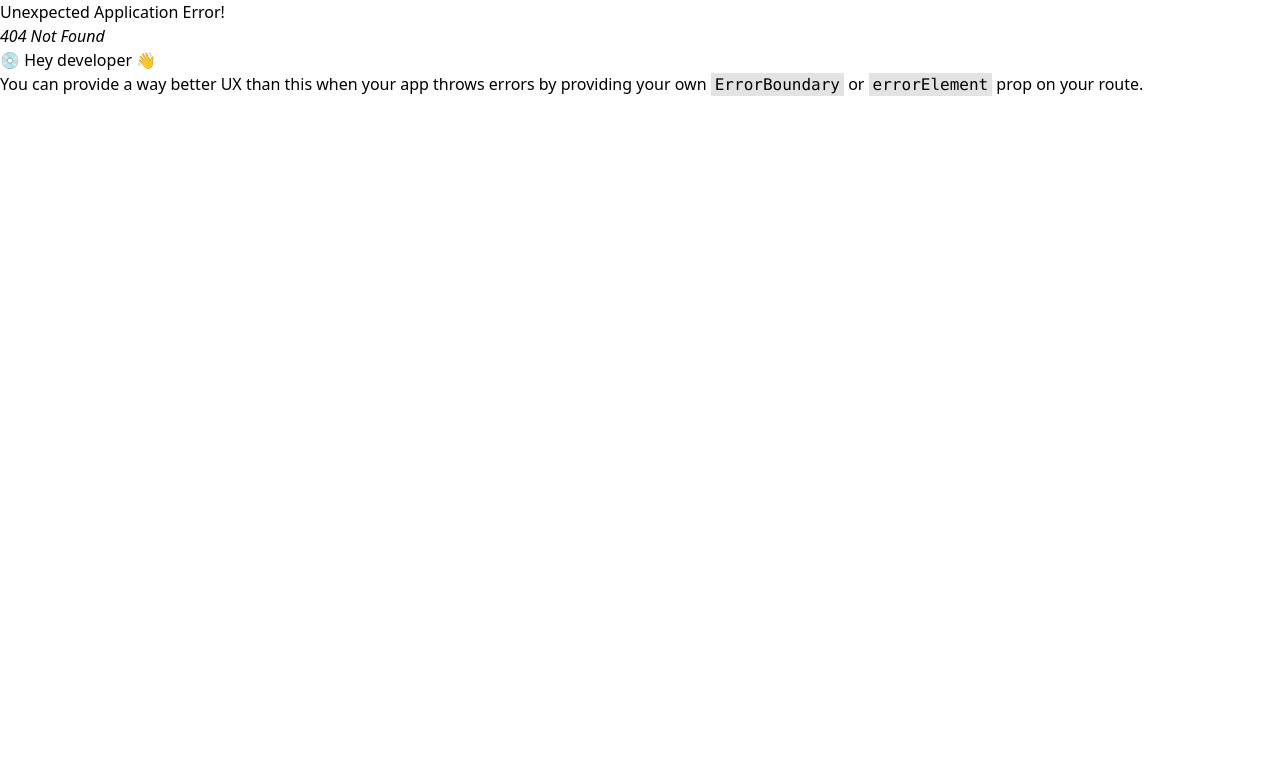
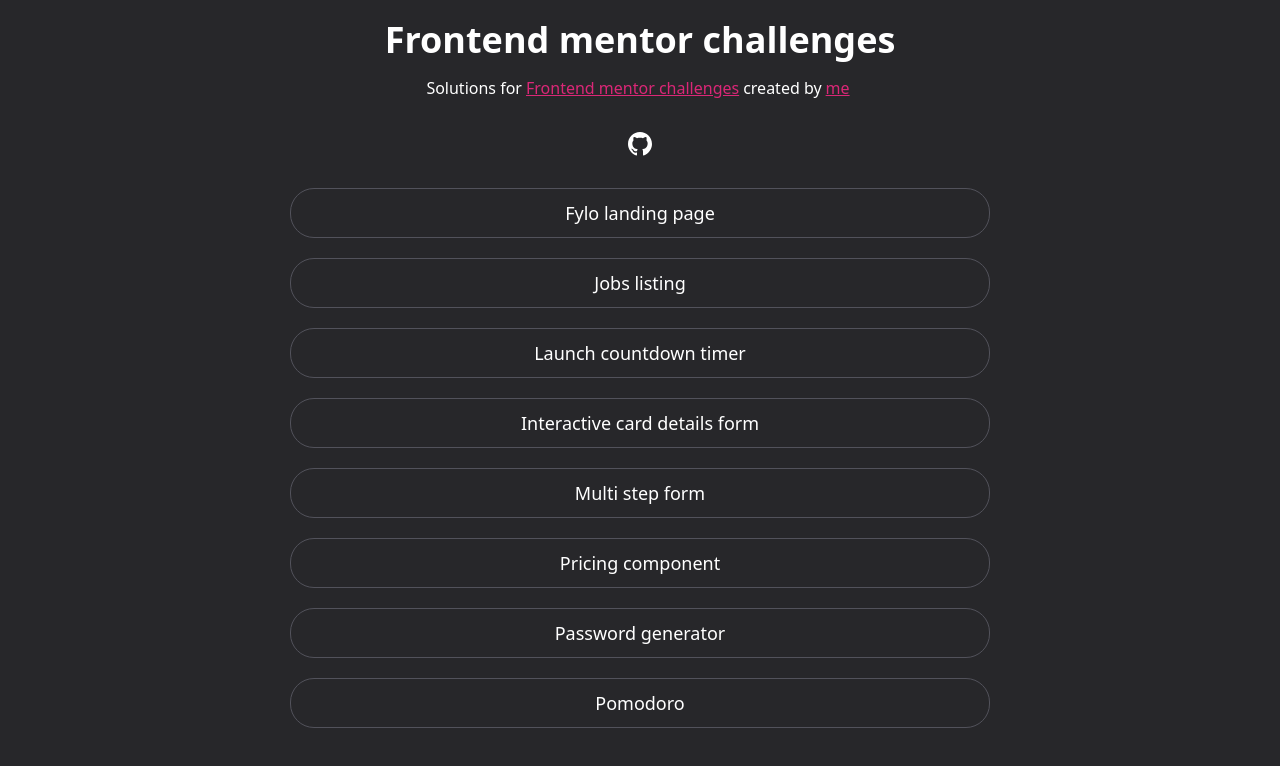
Before and after one commit to KamilGrocholski/chall, a React (Vite) app: page / in a window 1280 px wide. Before the commit this address had no page. Shown: the top 766 px of the page. Built offline with nearby package versions, Linux system fonts and the light colour scheme; a web font is replaced by a local one.

Commit message:
home page

```diff
--- a/index.html
+++ b/index.html
@@ -3,10 +3,7 @@
   <head>
     <link rel="preconnect" href="https://fonts.googleapis.com" />
     <link rel="preconnect" href="https://fonts.gstatic.com" crossorigin />
-        <link
-            href="https://fonts.cdnfonts.com/css/bank-gothic"
-            rel="stylesheet"
-        />
+    <link href="https://fonts.cdnfonts.com/css/bank-gothic" rel="stylesheet" />
     <link
       href="https://fonts.googleapis.com/css2?family=Ubuntu:wght@400;500;700&display=swap"
       rel="stylesheet"
--- a/package.json
+++ b/package.json
@@ -19,6 +19,7 @@
     "react-dom": "^18.2.0",
     "react-hook-form": "^7.43.8",
     "react-icons": "^4.8.0",
+    "react-query": "^3.39.3",
     "react-router-dom": "^6.9.0",
     "zod": "^3.21.4",
     "zustand": "^4.3.6"
@@ -27,8 +28,12 @@
     "@types/node": "^18.15.11",
     "@types/react": "^18.0.28",
     "@types/react-dom": "^18.0.11",
+    "@typescript-eslint/eslint-plugin": "^5.58.0",
+    "@typescript-eslint/parser": "^5.58.0",
     "@vitejs/plugin-react": "^3.1.0",
     "autoprefixer": "^10.4.14",
+    "eslint": "^8.38.0",
+    "eslint-plugin-react": "^7.32.2",
     "postcss": "^8.4.21",
     "tailwindcss": "^3.2.7",
     "typescript": "^4.9.3",
--- /dev/null
+++ b/src/Home.tsx
@@ -0,0 +1,95 @@
+import { Link } from 'react-router-dom';
+
+const SOLUTIONS_LINKS = [
+    { path: '/fylo-landing-page', label: 'Fylo landing page' },
+    { path: '/jobs-listing', label: 'Jobs listing' },
+    { path: '/launch-countdown-timer', label: 'Launch countdown timer' },
+    {
+        path: '/interactive-card-details-form',
+        label: 'Interactive card details form',
+    },
+    { path: '/multi-step-form', label: 'Multi step form' },
+    { path: '/pricing-component', label: 'Pricing component' },
+    { path: '/password-generator', label: 'Password generator' },
+    { path: '/pomodoro', label: 'Pomodoro' },
+] as const;
+
+const EXTERNAL_LINKS = {
+    challenges: 'https://www.frontendmentor.io/challenges',
+    repo: 'https://github.com/KamilGrocholski/chall',
+    github: 'https://github.com/KamilGrocholski',
+} as const;
+
+const Home = () => {
+    return (
+        <div className="w-full h-screen bg-zinc-800 text-white">
+            <header className="flex items-center h-full flex-col px-3 py-5">
+                <div className="flex flex-col items-center">
+                    <h1 className="mb-4 text-4xl font-semibold text-center">
+                        Frontend mentor challenges
+                    </h1>
+                    <p>
+                        Solutions for
+                        <a
+                            href={EXTERNAL_LINKS.challenges}
+                            className="underline text-pink-600 transition-all duration-200 ease-in-out mx-1"
+                        >
+                            Frontend mentor challenges
+                        </a>
+                        created by
+                        <a
+                            href={EXTERNAL_LINKS.github}
+                            className="underline text-pink-600 transition-all duration-200 ease-in-out mx-1"
+                        >
+                            me
+                        </a>
+                    </p>
+                    <a
+                        href={EXTERNAL_LINKS.repo}
+                        className="underline hover:text-pink-600 transition-all duration-200 ease-in-out mx-1 my-8"
+                    >
+                        <GithubLogo />
+                    </a>
+                </div>
+                <nav className="w-full md:w-[700px] mx-auto">
+                    <ul className="flex flex-col space-y-5">
+                        {SOLUTIONS_LINKS.map((link) => (
+                            <li>
+                                <LinkButton
+                                    path={link.path}
+                                    label={link.label}
+                                />
+                            </li>
+                        ))}
+                    </ul>
+                </nav>
+            </header>
+        </div>
+    );
+};
+
+const LinkButton: React.FC<{ path: string; label: string }> = (link) => {
+    return (
+        <Link aria-label="app-link" to={link.path}>
+            <button className="transition-all duration-200 ease-in-out text-lg w-full py-2.5 rounded-3xl break-words hover:bg-pink-600 border border-zinc-600">
+                {link.label}
+            </button>
+        </Link>
+    );
+};
+
+const GithubLogo = () => {
+    return (
+        <svg
+            xmlns="http://www.w3.org/2000/svg"
+            width="24"
+            height="24"
+            viewBox="0 0 24 24"
+            fill="currentColor"
+        >
+            <path d="M12 0c-6.626 0-12 5.373-12 12 0 5.302 3.438 9.8 8.207 11.387.599.111.793-.261.793-.577v-2.234c-3.338.726-4.033-1.416-4.033-1.416-.546-1.387-1.333-1.756-1.333-1.756-1.089-.745.083-.729.083-.729 1.205.084 1.839 1.237 1.839 1.237 1.07 1.834 2.807 1.304 3.492.997.107-.775.418-1.305.762-1.604-2.665-.305-5.467-1.334-5.467-5.931 0-1.311.469-2.381 1.236-3.221-.124-.303-.535-1.524.117-3.176 0 0 1.008-.322 3.301 1.23.957-.266 1.983-.399 3.003-.404 1.02.005 2.047.138 3.006.404 2.291-1.552 3.297-1.23 3.297-1.23.653 1.653.242 2.874.118 3.176.77.84 1.235 1.911 1.235 3.221 0 4.609-2.807 5.624-5.479 5.921.43.372.823 1.102.823 2.222v3.293c0 .319.192.694.801.576 4.765-1.589 8.199-6.086 8.199-11.386 0-6.627-5.373-12-12-12z" />
+        </svg>
+    );
+};
+
+export default Home;
--- a/src/main.tsx
+++ b/src/main.tsx
@@ -1,34 +1,29 @@
-import React from 'react'
-import ReactDOM from 'react-dom/client'
-import './index.css'
-import { createBrowserRouter, RouterProvider } from 'react-router-dom'
-import Layout from './Layout'
-import MultistepFormPage from './multi-step-form'
-import LaunchCountdownTimerPage from './launch-countdown-timer'
-import PasswordGeneratorPage from './password-generator'
-import PomodoroPage from './pomodoro'
-import { SettingsProvider } from './pomodoro/context/SettingsContext'
-import InteractiveCardDetailsFormPage from './interactive-card-details-form'
-import { CardDetailsProvider } from './interactive-card-details-form/context/CardDetailsContext'
-import PricingComponentPage from './pricing-component'
-import FyloLandingPage from './fylo-landing-page'
-import JobsListingPage from './jobs-listing'
-import { JobsProvider } from './jobs-listing/JobsContext'
+import React from 'react';
+import ReactDOM from 'react-dom/client';
+import './index.css';
+import { createBrowserRouter, RouterProvider } from 'react-router-dom';
+import FyloLandingPage from './fylo-landing-page';
+import InteractiveCardDetailsFormPage from './interactive-card-details-form';
+import { CardDetailsProvider } from './interactive-card-details-form/context/CardDetailsContext';
+import JobsListingPage from './jobs-listing';
+import { JobsProvider } from './jobs-listing/JobsContext';
+import LaunchCountdownTimerPage from './launch-countdown-timer';
+import MultistepFormPage from './multi-step-form';
+import PasswordGeneratorPage from './password-generator';
+import PomodoroPage from './pomodoro';
+import { SettingsProvider } from './pomodoro/context/SettingsContext';
+import PricingComponentPage from './pricing-component';
+import Home from './Home';
 
 const router = createBrowserRouter([
+    { index: true, element: <Home /> },
     {
         path: '/launch-countdown-timer',
         element: <LaunchCountdownTimerPage />,
     },
     {
-        path: '/layout',
-        element: <Layout />,
-        children: [
-            {
-                path: 'multi-step-form',
-                element: <MultistepFormPage />,
-            },
-        ],
+        path: '/multi-step-form',
+        element: <MultistepFormPage />,
     },
     {
         path: '/password-generator',
@@ -66,10 +61,10 @@ const router = createBrowserRouter([
             </JobsProvider>
         ),
     },
-])
+]);
 
 ReactDOM.createRoot(document.getElementById('root') as HTMLElement).render(
     <React.StrictMode>
         <RouterProvider router={router} />
-    </React.StrictMode>
-)
+    </React.StrictMode>,
+);
--- a/src/multi-step-form/index.tsx
+++ b/src/multi-step-form/index.tsx
@@ -1,12 +1,14 @@
-import { FormContextProvider } from './Context'
-import MultistepForm from './components/Forms/MultistepForm'
+import { FormContextProvider } from './Context';
+import MultistepForm from './components/Forms/MultistepForm';
 
 const MultistepFormPage = () => {
     return (
         <FormContextProvider>
-            <MultistepForm />
+            <main className="flex max-h-[600px] w-[90%] mx-auto max-w-[900px] rounded-xl bg-white py-3 md:h-[90%] md:w-4/5 md:gap-4 md:p-4">
+                <MultistepForm />
+            </main>
         </FormContextProvider>
-    )
-}
+    );
+};
 
-export default MultistepFormPage
+export default MultistepFormPage;
--- a/src/pomodoro/hooks/usePomodoro.ts
+++ b/src/pomodoro/hooks/usePomodoro.ts
@@ -28,7 +28,7 @@ const usePomodoro = (config: PomodoroConfig): PomodoroHook => {
     const [timeLeft, setTimeLeft] = useState(workTime)
     const [isRunning, setIsRunning] = useState(false)
 
-    const timerRef = useRef<number>()
+    const timerRef = useRef<NodeJS.Timer>()
 
     const switchToNextPhase = () => {
         setIsRunning(false)
```
Also changed, not shown: src/pomodoro/index.tsx (+45 -47 lines), .eslintrc.json (added), src/.prettierrc.js (added), 2 other files (tests, documents, lock files or other folders). Lines whose indentation alone changed are shown as unchanged.
